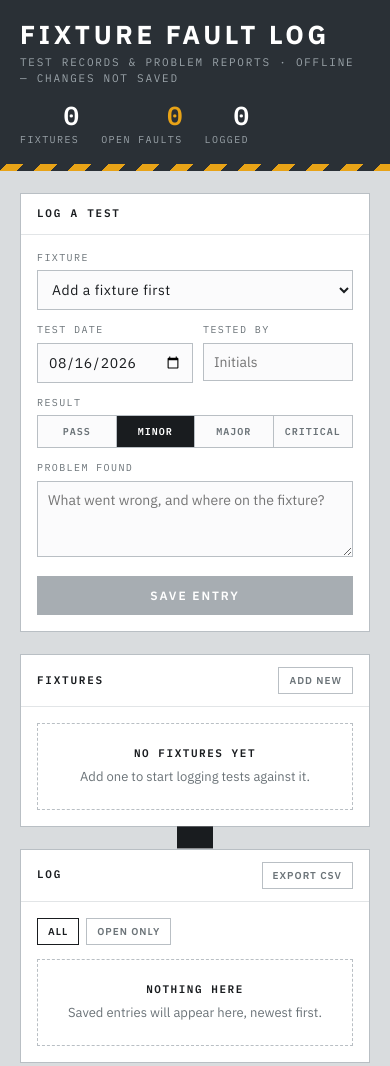
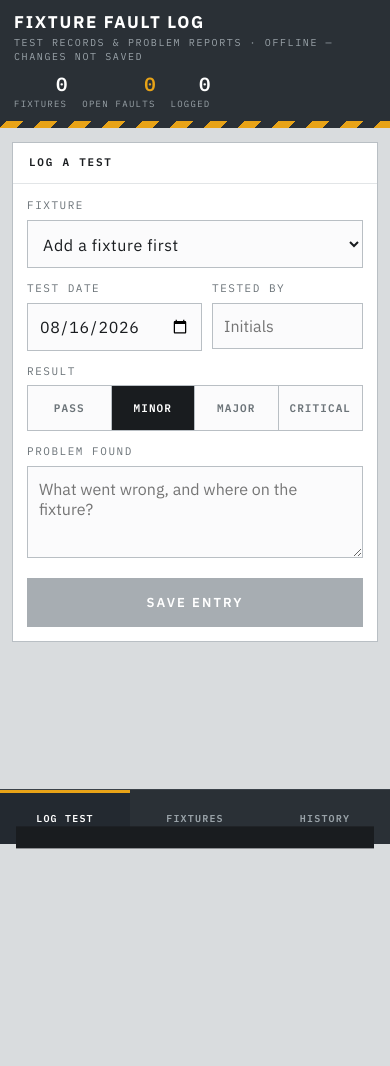
Before and after one commit to levismith-2004/High-Noon, a website: page index.html in a window 390 px wide. After the commit the page ends 920 px from the top, so only its background shows below. Drawn offline with Linux system fonts and the light colour scheme; no server answers.

Commit message:
Add files via upload

```diff
--- a/index.html
+++ b/index.html
@@ -2,7 +2,11 @@
 <html lang="en">
 <head>
 <meta charset="utf-8">
-<meta name="viewport" content="width=device-width, initial-scale=1">
+<meta name="viewport" content="width=device-width, initial-scale=1, viewport-fit=cover">
+<meta name="mobile-web-app-capable" content="yes">
+<meta name="apple-mobile-web-app-capable" content="yes">
+<meta name="apple-mobile-web-app-status-bar-style" content="black-translucent">
+<meta name="apple-mobile-web-app-title" content="Fault Log">
 <meta name="theme-color" content="#2A3036">
 <title>Fixture Fault Log</title>
 <style>html,body{margin:0;padding:0;background:#D9DCDE;}</style>
@@ -82,6 +86,59 @@ textarea.ffl-in{min-height:76px;resize:vertical;}
 .ffl-btn-ghost:hover{border-color:var(--ink);color:var(--ink);}
 .ffl-btn-ghost.is-danger:hover{border-color:var(--fault);color:var(--fault);}
 
+
+/* ---------- bottom tab bar (phone only) ---------- */
+.ffl-tabs{display:none;position:fixed;left:0;right:0;bottom:0;z-index:40;
+  grid-template-columns:repeat(3,1fr);background:var(--steel);
+  border-top:1px solid #3A4249;padding-bottom:env(safe-area-inset-bottom);}
+.ffl-tabs button{display:flex;align-items:center;justify-content:center;gap:6px;
+  min-height:54px;padding:14px 4px;background:none;border:0;border-top:3px solid transparent;
+  color:#9AA3A9;font-family:'IBM Plex Mono',monospace;font-size:10px;font-weight:600;
+  letter-spacing:.12em;text-transform:uppercase;}
+.ffl-tabs button[aria-pressed="true"]{color:#fff;border-top-color:var(--amber);background:#232930;}
+.ffl-tabs i{font-style:normal;background:var(--amber);color:var(--ink);
+  font-size:10px;line-height:16px;padding:0 5px;min-width:16px;text-align:center;}
+.ffl-tabs i:empty{display:none;}
+
+/* ---------- phone layout ---------- */
+@media(max-width:899px){
+  .ffl{padding-bottom:calc(76px + env(safe-area-inset-bottom));}
+  .ffl-tabs{display:grid;}
+  .ffl-stack{display:contents;}
+  .ffl[data-tab="log"] #panelFix,.ffl[data-tab="log"] #panelHist,
+  .ffl[data-tab="fix"] #panelLog,.ffl[data-tab="fix"] #panelHist,
+  .ffl[data-tab="hist"] #panelLog,.ffl[data-tab="hist"] #panelFix{display:none;}
+
+  .ffl-head{padding:13px 14px 11px;}
+  .ffl-head-in{align-items:center;gap:10px;}
+  .ffl-title{font-size:17px;letter-spacing:.1em;}
+  .ffl-sub{font-size:10px;margin-top:4px;}
+  .ffl-stats{gap:15px;}
+  .ffl-stat-n{font-size:19px;}
+  .ffl-stat-l{font-size:9px;margin-top:3px;}
+  .ffl-body{padding:14px 12px 0;gap:14px;}
+  .ffl-card-b{padding:14px;}
+
+  /* 16px stops iOS zooming the page when a field is focused */
+  .ffl-in{font-size:16px;padding:12px 11px;}
+  .ffl-label{font-size:11px;margin-bottom:6px;}
+  textarea.ffl-in{min-height:92px;}
+  .ffl-btn{padding:16px;font-size:13px;}
+  .ffl-seg button{padding:15px 2px;font-size:11px;}
+  .ffl-btn-ghost{padding:10px 13px;font-size:11px;}
+  .ffl-chip{padding:10px 12px;font-size:12px;}
+  .ffl-count{min-width:26px;height:26px;font-size:12px;}
+  .ffl-group-h{padding:10px 11px;}
+  .ffl-entry{padding:14px 15px;}
+  .ffl-entry-text{font-size:15px;}
+  .ffl-entry-foot{gap:8px;}
+  .ffl-entry-foot .ffl-btn-ghost{flex:1;text-align:center;}
+  .ffl-toast{bottom:calc(80px + env(safe-area-inset-bottom));width:calc(100% - 32px);text-align:center;}
+}
+@media(max-width:560px){
+  .ffl-row2-stack{grid-template-columns:1fr;}
+}
+
 /* ---------- fixture groups ---------- */
 .ffl-group{border:1px solid var(--line-soft);margin-bottom:10px;}
 .ffl-group-h{display:flex;align-items:center;gap:8px;padding:8px 10px;background:#F4F5F6;border-bottom:1px solid var(--line-soft);}
@@ -127,7 +184,7 @@ textarea.ffl-in{min-height:76px;resize:vertical;}
 
 </head>
 <body>
-<div class="ffl">
+<div class="ffl" data-tab="log">
   <header class="ffl-head">
     <div class="ffl-head-in">
       <div>
@@ -146,7 +203,7 @@ textarea.ffl-in{min-height:76px;resize:vertical;}
   <div class="ffl-body">
     <!-- LEFT COLUMN -->
     <div class="ffl-stack">
-      <section class="ffl-card">
+      <section class="ffl-card" id="panelLog">
         <div class="ffl-card-h"><h2 class="ffl-card-t">Log a test</h2></div>
         <div class="ffl-card-b">
           <div class="ffl-field">
@@ -180,14 +237,14 @@ textarea.ffl-in{min-height:76px;resize:vertical;}
         </div>
       </section>
 
-      <section class="ffl-card">
+      <section class="ffl-card" id="panelFix">
         <div class="ffl-card-h">
           <h2 class="ffl-card-t">Fixtures</h2>
           <button class="ffl-btn-ghost" id="fToggle">Add new</button>
         </div>
         <div class="ffl-card-b">
           <div id="fForm" class="ffl-hide" style="border:1px solid var(--line-soft);padding:13px;margin-bottom:14px;background:#FBFBFC;">
-            <div class="ffl-row2">
+            <div class="ffl-row2 ffl-row2-stack">
               <div class="ffl-field">
                 <label class="ffl-label" for="fBrand">Brand</label>
                 <input class="ffl-in" type="text" id="fBrand" placeholder="Chauvet">
@@ -226,7 +283,7 @@ textarea.ffl-in{min-height:76px;resize:vertical;}
     </div>
 
     <!-- RIGHT COLUMN -->
-    <section class="ffl-card">
+    <section class="ffl-card" id="panelHist">
       <div class="ffl-card-h">
         <h2 class="ffl-card-t" id="logTitle">Log</h2>
         <button class="ffl-btn-ghost" id="expCsv">Export CSV</button>
@@ -241,6 +298,12 @@ textarea.ffl-in{min-height:76px;resize:vertical;}
       </div>
     </section>
   </div>
+
+  <nav class="ffl-tabs" id="tabs">
+    <button type="button" data-tab="log" aria-pressed="true">Log test</button>
+    <button type="button" data-tab="fix" aria-pressed="false">Fixtures</button>
+    <button type="button" data-tab="hist" aria-pressed="false">History<i id="tabBadge"></i></button>
+  </nav>
 
   <div class="ffl-toast" id="toast"></div>
 </div>
@@ -334,6 +397,8 @@ textarea.ffl-in{min-height:76px;resize:vertical;}
     $('statFix').textContent = state.fixtures.length;
     $('statOpen').textContent = state.entries.filter(isOpen).length;
     $('statTests').textContent = state.entries.length;
+    const badge = $('tabBadge');
+    if(badge) badge.textContent = state.entries.filter(isOpen).length || '';
 
     // group fixtures by brand + model
     groups = [];
@@ -537,6 +602,16 @@ textarea.ffl-in{min-height:76px;resize:vertical;}
 
   });
 
+  // --- phone tabs
+  const root = document.querySelector('.ffl');
+  $('tabs').addEventListener('click', ev => {
+    const b = ev.target.closest('[data-tab]');
+    if(!b) return;
+    root.dataset.tab = b.dataset.tab;
+    [...$('tabs').children].forEach(x => x.setAttribute('aria-pressed', x === b));
+    window.scrollTo(0, 0);
+  });
+
   // --- CSV export
   $('expCsv').addEventListener('click', () => {
     if(!state.entries.length){ toast('Nothing to export yet'); return; }
```
